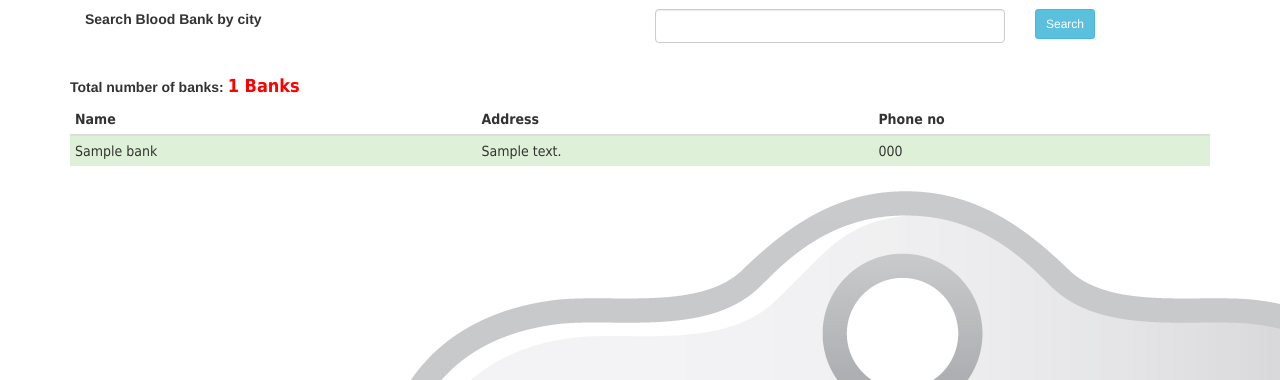
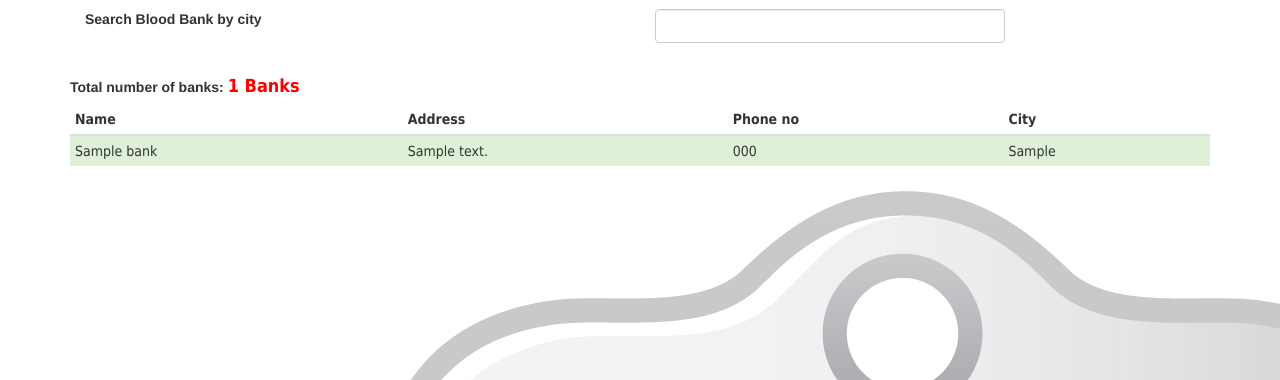
Before and after one commit to KaranRohra/blood-donation-project-clg, a PHP site: page /BDManagement/users/blood_bank.php in a window 1280 px wide. Shown: the part 40-420 px from the top of the page. Run offline with PHP 8.4, Linux system fonts and the light colour scheme; tables that the repository leaves empty or names only in its code hold one stand-in row (values such as "Sample post"); some web fonts are replaced.

Commit message:
Search by city done!

```diff
--- a/users/blood_bank.php
+++ b/users/blood_bank.php
@@ -27,10 +27,7 @@ if(isset($_GET['search'])){
                         <div class="col-sm-4">
                             <input id="hidden" type="text" name="city" value="" required="true" class="form-control" onkeyup="filterBanks(this.value)"/>
                         </div>
-                        <div class="col-sm-2">
 
-                            <button class="btn btn-info btn-sm" name="searchByCityBtn" >Search</button>
-                        </div>
                     </div>
                 </form>
             </div>
@@ -38,28 +35,7 @@ if(isset($_GET['search'])){
     </div>
     <div class="row">
         <div class="col-md-12" id="filter">
-            <?php //var_dump($banks) ?>
-            <?php if(isset($banks[0])): ?>
-                <label>Total number of banks: <span class="emphasize"><?= count($banks); ?> Banks</span> </label>
-                <table class="table table-condensed">
-                    <thead>
-                    <th>Name</th>
-                    <th>Address</th>
-                    <th>Phone no</th>
-                    </thead>
 
-                    <?php
-                    $i=0;
-                    foreach($banks as $b): $i++;?>
-
-                    <tr class="<?php if($i%2==0){echo 'bg-danger';} else{echo 'bg-success';} ?>">
-                        <td><?= $b['bname'] ?></td>
-                        <td><?= $b['baddress']; ?></td>
-                        <td><?= $b['bphone']; ?></td>
-                    </tr>
-                    <?php endforeach;?>
-                </table>
-                <?php endif; ?>
         </div>
     </div>
 </div>
@@ -67,10 +43,7 @@ if(isset($_GET['search'])){
 
 <script>
 function filterBanks(str) {
-    if (str.length == 0) {
-        //document.getElementById("filter").innerHTML = "";
-        return;
-    } else {
+
         var xmlhttp = new XMLHttpRequest();
         xmlhttp.onreadystatechange = function() {
             if (this.readyState == 4 && this.status == 200) {
@@ -79,8 +52,9 @@ function filterBanks(str) {
                 document.getElementById("filter").innerHTML = this.responseText;
             }
         };
-        xmlhttp.open("GET", "blood_bank.php?search=" + str, true);
+        xmlhttp.open("GET", "bloodbankdata/filter.php?search=" + str, true);
         xmlhttp.send();
-    }
+
 }
+filterBanks("");
 </script>
--- /dev/null
+++ b/users/bloodbankdata/filter.php
@@ -0,0 +1,34 @@
+<?php
+require_once '../php/DBConnect.php';
+$db = new DBConnect();
+
+if(isset($_GET['search'])){
+    // var_dump($_GET);
+    $banks = $db->getFilteredBanks($_GET['search']);
+}
+?>
+
+<!-- <?php //var_dump($banks) ?> -->
+    <?php if(isset($banks[0])): ?>
+        <label>Total number of banks: <span class="emphasize"><?= count($banks); ?> Banks</span> </label>
+        <table class="table table-condensed">
+            <thead>
+            <th>Name</th>
+            <th>Address</th>
+            <th>Phone no</th>
+            <th>City</th>
+            </thead>
+
+            <?php
+            $i=0;
+            foreach($banks as $b): $i++;?>
+
+            <tr class="<?php if($i%2==0){echo 'bg-danger';} else{echo 'bg-success';} ?>">
+                <td><?= $b['bname'] ?></td>
+                <td><?= $b['baddress']; ?></td>
+                <td><?= $b['bphone']; ?></td>
+                <td><?= $b["bcity"]; ?></td>
+            </tr>
+            <?php endforeach;?>
+        </table>
+        <?php endif; ?>
```
